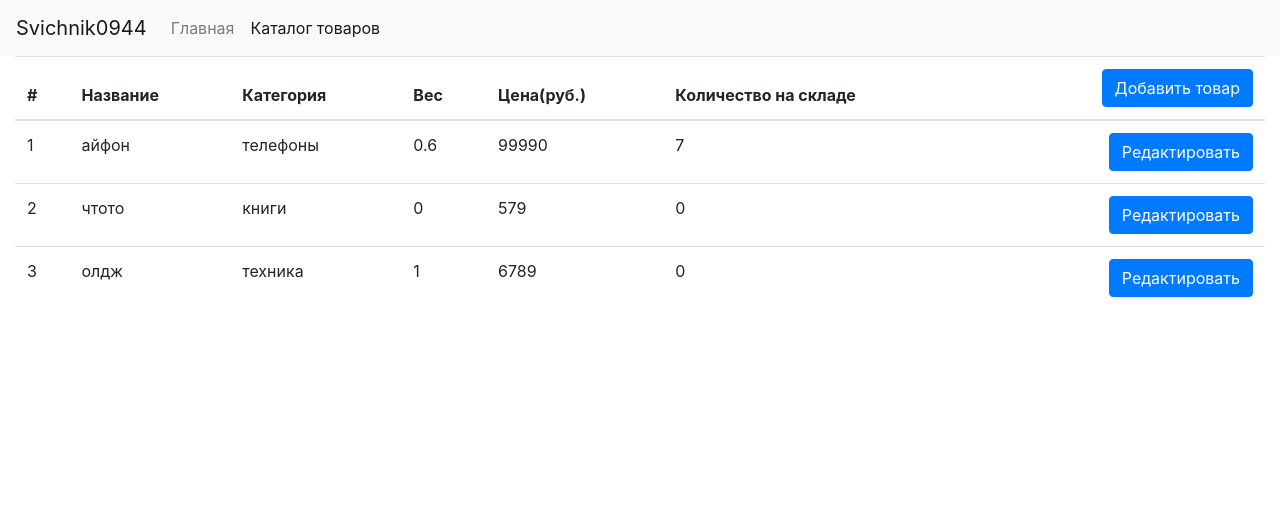
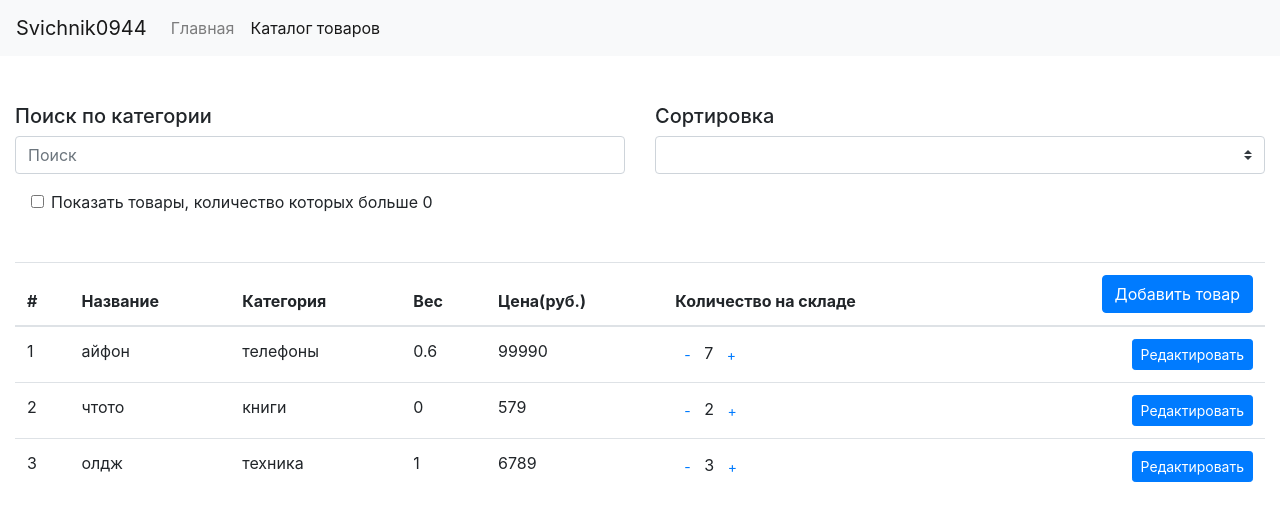
Before and after one commit to Valentina-Svichnik/JS_exam_svichnik0944, an Angular app: page /products in a window 1280 px wide. Shown: the top 520 px of the page. Built offline with nearby package versions, Linux system fonts and the light colour scheme; data requests are answered from the project's data file.

Commit message:
Almost all functions

```diff
--- a/db.json
+++ b/db.json
@@ -17,7 +17,7 @@
       "manufacturer": null,
       "category": "книги",
       "weight": "0",
-      "count": "0",
+      "count": 2,
       "id": 2
     },
     {
@@ -27,7 +27,7 @@
       "manufacturer": null,
       "category": "техника",
       "weight": "1",
-      "count": "0",
+      "count": 3,
       "id": 3
     }
   ]
--- a/src/app/app.module.ts
+++ b/src/app/app.module.ts
@@ -6,18 +6,12 @@ import { AppRoutingModule } from './app-routing.module';
 import { AppComponent } from './app.component';
 import { MainComponent } from './main/main.component';
 import { HeaderComponent } from './shared/components/header/header.component';
-// import { ProductsComponent } from './products/products.component';
-// import { ProductListComponent } from './products/product-list/product-list.component';
-// import { ProductEditComponent } from './products/product-edit/product-edit.component';
 
 @NgModule({
   declarations: [
     AppComponent,
     MainComponent,
     HeaderComponent
-    // ProductsComponent,
-    // ProductListComponent,
-    // ProductEditComponent
   ],
   imports: [
     BrowserModule,
--- a/src/app/products/product-list/product-list.component.html
+++ b/src/app/products/product-list/product-list.component.html
@@ -1,20 +1,28 @@
-<!-- <div class="container-fluid my-5">
+<div class="container-fluid my-5">
     <div class="row">
       <div class="col-6">
-        <h5>Поиск по имени и фамилии</h5>
-         <input type="text" class="form-control" placeholder="Поиск">  [(ngModel)]="searchStr" (input)="onSearchWorker()"
+        <h5>Поиск по категории</h5>
+         <input type="text" class="form-control" placeholder="Поиск"  [(ngModel)]="searchStr" (input)="onSearchProduct()">
       </div>
       <div class="col-6">
         <h5>Сортировка</h5>
-        <select class="custom-select btn-sm"  id="departament">     [(ngModel)]="typeOfSort"
-          <option selected>Сортировка по id (по возрастанию)</option>
-          <option>Сортировка по id (по убыванию)</option>
-          <option>Сортировка по возрасту (по возрастанию)</option>
-          <option>Сортировка по возрасту (по убыванию)</option>
+        <select class="custom-select btn-sm"  id="departament" [(ngModel)]="typeOfSort">
+          <option selected>Сортировка по цене (по возрастанию)</option>
+          <option>Сортировка по цене (по убыванию)</option>
+          <option>Сортировка по количеству (по возрастанию)</option>
+          <option>Сортировка по количеству (по убыванию)</option>
         </select>
       </div>
     </div>
-  </div> -->
+    <div class="row m-3">
+        <div class="form-check">
+            <input class="form-check-input" type="checkbox" value="" id="defaultCheck1" [(ngModel)]="countNotNull">
+            <label class="form-check-label" for="defaultCheck1">
+              Показать товары, количество которых больше 0
+            </label>
+          </div>
+    </div>
+  </div>
 
   <div class="container-fluid">
     <table class="table">
@@ -34,16 +42,19 @@
         </tr>
       </thead>
       <tbody>
-         <tr *ngFor="let product of products ">   <!-- | myfilter : searchStr : typeOfSort -->
+         <tr *ngFor="let product of products | myfilter : searchStr : typeOfSort : countNotNull">
           <td scope="row">{{ product.id }}</td>
           <td>{{ product.name }}</td>
           <td>{{ product.category }}</td>
           <td>{{ product.weight }}</td>
           <td>{{ product.price }}</td>
-          <td>{{ product.count }}</td>
-          <!-- <td>{{ getAge(user.bday) }}</td> -->
+          <td>
+              <button class="btn btn-link btn-sm" (click)="minusCount(product.id)">-</button>
+              {{ product.count }}
+              <button class="btn btn-link btn-sm" (click)="plusCount(product.id)">+</button>
+            </td>
           <td class="text-right">
-            <button class="btn btn-primary" (click)="onLinkProduct(product.id)">
+            <button class="btn btn-primary btn-sm" (click)="onLinkProduct(product.id)">
               Редактировать
             </button>
           </td>
--- a/src/app/products/product-list/product-list.component.ts
+++ b/src/app/products/product-list/product-list.component.ts
@@ -9,7 +9,9 @@ import { MproductService } from 'src/app/shared/services/mproduct.service';
   styleUrls: ['./product-list.component.css']
 })
 export class ProductListComponent implements OnInit {
-
+  searchStr = '';
+  typeOfSort = '';
+  countNotNull = "";
   products: Mproduct[];
 
   constructor(private mproductService: MproductService, private router: Router) { }
@@ -35,4 +37,32 @@ export class ProductListComponent implements OnInit {
     this.router.navigate([this.router.url, 'product', id]);
   }
 
+  onSearchProduct() {
+
+  }
+
+  async plusCount(id) {
+    try{
+      let productGet = this.mproductService.getOneById(id);
+      this.products = await productGet == null && productGet == undefined ? [] :await productGet;
+      this.products['count'] = this.products['count'] + 1;
+      await this.mproductService.putOneById(id, this.products);
+      this.getData();
+    } catch(err){
+      console.error(err);
+    }
+  }
+
+  async minusCount(id:number) {
+    try{
+      let productGet = this.mproductService.getOneById(id);
+      this.products = await productGet == null && productGet == undefined ? [] :await productGet;
+      if (this.products['count'] > 0)
+        this.products['count'] = this.products['count'] - 1;
+      await this.mproductService.putOneById(id, this.products);
+      this.getData();
+    } catch(err){
+      console.error(err);
+    }
+  }
 }
--- a/src/app/products/products.module.ts
+++ b/src/app/products/products.module.ts
@@ -6,10 +6,11 @@ import { FormsModule, ReactiveFormsModule } from '@angular/forms';
 import { ProductsComponent } from './products.component';
 import { ProductEditComponent } from './product-edit/product-edit.component';
 import { ProductListComponent } from './product-list/product-list.component';
+import { MyfilterPipe } from '../shared/pipes/myfilter.pipe';
 
 
 @NgModule({
-  declarations: [ProductsComponent, ProductEditComponent, ProductListComponent],
+  declarations: [ProductsComponent, ProductEditComponent, ProductListComponent, MyfilterPipe],
   imports: [
     CommonModule,
     ProductsRoutingModule,
--- /dev/null
+++ b/src/app/shared/pipes/myfilter.pipe.ts
@@ -0,0 +1,64 @@
+import { Pipe, PipeTransform } from '@angular/core';
+
+@Pipe({
+  name: 'myfilter'
+})
+
+export class MyfilterPipe implements PipeTransform {
+
+  notTouchProducts: any = [];
+  transform(items: any[], searchStr: string, type: string, count: boolean): any[] {
+    let filterItems = items;
+    if (searchStr === '') {
+
+      if (count) {
+        filterItems = items.filter(
+          (item) => (item.count > 0)
+        );
+      }
+
+        if (type == 'Сортировка по цене (по убыванию)'){
+          filterItems.sort((prev, next) => next.price - prev.price);
+
+        } else
+            if (type == 'Сортировка по количеству (по возрастанию)') {
+              filterItems.sort((prev, next) => prev.count - next.count);
+
+        } else
+            if (type == 'Сортировка по количеству (по убыванию)') {
+              filterItems.sort((prev, next) => next.count - prev.count);
+        } else
+          if (type == 'Сортировка по цене (по возрастанию)') {
+            filterItems.sort((prev, next) => prev.price - next.price);
+          }
+        return filterItems;
+    } else {
+      filterItems = items.filter(
+        (item) => (item.category.toLowerCase().indexOf(searchStr.toLowerCase()) !== -1)
+      );
+
+      if (count) {
+        filterItems = items.filter(
+          (item) => (item.count > 0)
+        );
+      }
+
+      if (type == 'Сортировка по цене (по убыванию)'){
+          filterItems.sort((prev, next) => next.price - prev.price);
+
+        } else
+            if (type == 'Сортировка по количеству (по возрастанию)') {
+              filterItems.sort((prev, next) => prev.count - next.count);
+
+        } else
+            if (type == 'Сортировка по количеству (по убыванию)') {
+              filterItems.sort((prev, next) => next.count - prev.count);
+        } else
+          if (type == 'Сортировка по цене (по возрастанию)') {
+            filterItems.sort((prev, next) => prev.price - next.price);
+          }
+
+        return filterItems;
+    }
+  }
+}
```
Also changed, not shown: 1 other file (tests, documents, lock files or other folders).
